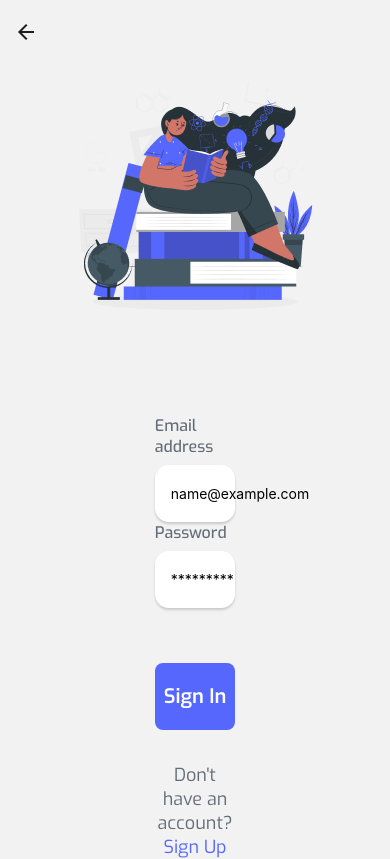
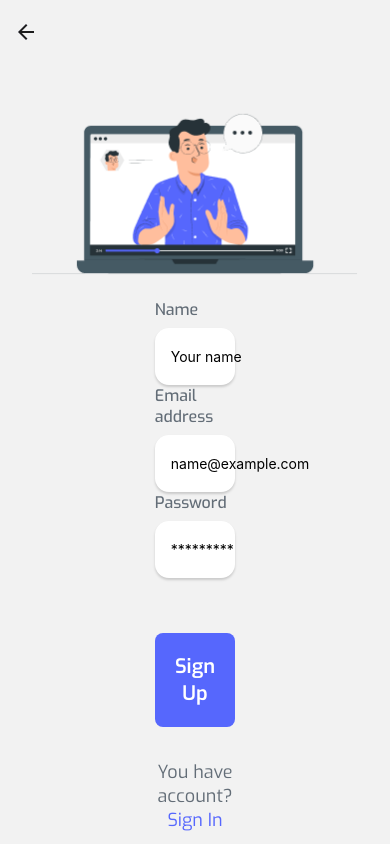
Before and after one commit to SClasen95/AssessmentAppExpo, a React Native app: screen /SignInScreen in a window 390 px wide. Built offline with nearby package versions, Linux system fonts and the light colour scheme.

Commit message:
merged signup and signin to one screen for effect

```diff
--- a/src/components/navigators/StackNavigator.tsx
+++ b/src/components/navigators/StackNavigator.tsx
@@ -3,7 +3,6 @@ import { createStackNavigator } from "@react-navigation/stack";
 import React from "react";
 import SplashScreen from "../../screens/auth/SplashScreen";
 import SignInScreen from "../../screens/auth/SignInScreen";
-import SignUpScreen from "../../screens/auth/SignUpScreen";
 import GradeScreen from "../../screens/app/GradeScreen";
 import ProvinceScreen from "../../screens/app/ProvinceScreen";
 import TabNavigator from "./TabNavigator";
@@ -13,7 +12,6 @@ import { colors } from "../../utils/colors";
 export type StackParamList = {
   SplashScreen: undefined;
   SignInScreen: undefined;
-  SignUpScreen: undefined;
   GradeScreen: undefined;
   ProvinceScreen: undefined;
   TabNavigator: undefined;
@@ -37,7 +35,6 @@ function StackNavigator() {
         >
           <Stack.Screen name="SplashScreen" component={SplashScreen} />
           <Stack.Screen name="SignInScreen" component={SignInScreen} />
-          <Stack.Screen name="SignUpScreen" component={SignUpScreen} />
           <Stack.Screen name="GradeScreen" component={GradeScreen} />
           <Stack.Screen name="ProvinceScreen" component={ProvinceScreen} />
           <Stack.Screen name="TabNavigator" component={TabNavigator} />
--- a/src/screens/auth/SignInScreen.tsx
+++ b/src/screens/auth/SignInScreen.tsx
@@ -7,6 +7,8 @@ import {
   Alert,
   Platform,
   ScrollView,
+  UIManager,
+  LayoutAnimation,
 } from "react-native";
 import Button from "../../components/Button";
 import { colors } from "../../utils/colors";
@@ -19,11 +21,43 @@ import { StackParamList } from "../../components/navigators/StackNavigator";
 interface SignInScreenNavigationProp
   extends StackScreenProps<StackParamList, "SignInScreen"> {}
 
+UIManager.setLayoutAnimationEnabledExperimental &&
+  UIManager.setLayoutAnimationEnabledExperimental(true);
+
 function SignInScreen({ navigation }: SignInScreenNavigationProp) {
   const userData = useContext(UserContext);
   const [invalidFields, setInvalidFields] = useState<string[]>([]);
   const [email, setEmail] = useState("");
   const [password, setPassword] = useState("");
+  const [userName, setUserName] = useState("");
+  const [isSignUp, setIsSignUp] = useState(true);
+
+  function onSignUp() {
+    // Store the user input in the context
+    const newInvalidFields: string[] = [];
+
+    if (userName === "") {
+      newInvalidFields.push("userName");
+    }
+    if (email === "") {
+      newInvalidFields.push("email");
+    }
+    if (password === "") {
+      newInvalidFields.push("password");
+    }
+
+    setInvalidFields(newInvalidFields);
+
+    if (newInvalidFields.length === 0) {
+      const validUser = {
+        userName: userName,
+        email: email,
+        password: password,
+      };
+      userData?.setUser(validUser);
+      navigation.navigate("GradeScreen");
+    }
+  }
 
   function onSignIn() {
     const newInvalidFields: string[] = [];
@@ -47,19 +81,32 @@ function SignInScreen({ navigation }: SignInScreenNavigationProp) {
     setInvalidFields(newInvalidFields);
   }
 
-  function onSignUp() {
-    navigation.navigate("SignUpScreen");
+  function togleView() {
+    LayoutAnimation.configureNext(LayoutAnimation.Presets.easeInEaseOut); // Add animation configuration
+    setIsSignUp(!isSignUp);
   }
 
   return (
     <ScrollView showsVerticalScrollIndicator={false}>
       <View style={styles.container}>
         <Image
-          style={styles.image}
+          style={isSignUp ? styles.signUpImage : styles.signInImage}
           resizeMode="contain"
-          source={require("../../assets/signin.png")}
+          source={
+            isSignUp
+              ? require("../../assets/signup.png")
+              : require("../../assets/signin.png")
+          }
         />
-        <View style={styles.inputContainer}>
+        <View style={[styles.inputContainer, { marginTop: isSignUp ? 0 : 86 }]}>
+          {isSignUp && (
+            <Input
+              isError={invalidFields.includes("userName")}
+              label={"Name"}
+              placeholder={"Your name"}
+              onChangeText={(text) => setUserName(text)}
+            />
+          )}
           <Input
             isError={invalidFields.includes("email")}
             label={"Email address"}
@@ -79,14 +126,29 @@ function SignInScreen({ navigation }: SignInScreenNavigationProp) {
         </View>
 
         <View style={styles.buttonContainer}>
+          {isSignUp ? (
+            <>
+              <Button title={"Sign Up"} onPress={onSignUp} />
+              <Text style={styles.footerText}>
+                You have account?
+                <Text style={styles.footerLink} onPress={togleView}>
+                  {" "}
+                  Sign In
+                </Text>
+              </Text>
+            </>
+          ) : (
+            <>
               <Button title={"Sign In"} onPress={onSignIn} />
               <Text style={styles.footerText}>
                 Don't have an account?
-            <Text style={styles.footerLink} onPress={onSignUp}>
+                <Text style={styles.footerLink} onPress={togleView}>
                   {" "}
                   Sign Up
                 </Text>
               </Text>
+            </>
+          )}
         </View>
       </View>
     </ScrollView>
@@ -101,14 +163,18 @@ const styles = StyleSheet.create({
     paddingHorizontal: 34,
     flexDirection: "column",
     alignItems: "center",
+    justifyContent: "flex-end",
   },
-  image: {
+  signInImage: {
     width: 266,
     height: 266,
     aspectRatio: 1,
   },
+  signUpImage: {
+    width: 353,
+    height: 235,
+  },
   inputContainer: {
-    marginTop: 85,
     width: Platform.OS === "web" ? "25%" : "100%",
   },
   buttonContainer: {
--- a/src/screens/auth/SignUpScreen.tsx
+++ /dev/null
@@ -1,142 +0,0 @@
-import React, { useContext, useState } from "react";
-import {
-  Image,
-  StyleSheet,
-  Text,
-  View,
-  Alert,
-  Platform,
-  ScrollView,
-} from "react-native";
-import Button from "../../components/Button";
-import { colors } from "../../utils/colors";
-import Input from "../../components/Input";
-import { StackScreenProps } from "@react-navigation/stack";
-import { UserContext } from "../../../App";
-import { ValidUserType } from "../../data/ValidUsers";
-import { StackParamList } from "../../components/navigators/StackNavigator";
-
-interface SignUpScreenNavigationProp
-  extends StackScreenProps<StackParamList, "SignUpScreen"> {}
-
-function SignUpScreen({ navigation }: SignUpScreenNavigationProp) {
-  const userData = useContext(UserContext);
-  const [invalidFields, setInvalidFields] = useState<string[]>([]);
-  const [values, setValues] = useState<ValidUserType>({
-    userName: "",
-    email: "",
-    password: "",
-  });
-
-  const onChange = (key: string, value: string) => {
-    setValues((v) => ({ ...v, [key]: value }));
-  };
-
-  function onSignUp() {
-    // Store the user input in the context
-    const newInvalidFields: string[] = [];
-
-    if (values.userName === "") {
-      newInvalidFields.push("userName");
-    }
-    if (values.email === "") {
-      newInvalidFields.push("email");
-    }
-    if (values.password === "") {
-      newInvalidFields.push("password");
-    }
-
-    setInvalidFields(newInvalidFields);
-
-    if (newInvalidFields.length === 0) {
-      userData?.setUser(values);
-      navigation.navigate("GradeScreen");
-    }
-  }
-
-
-  function onSignIn() {
-    navigation.navigate("SignInScreen");
-  }
-
-  return (
-    <ScrollView showsVerticalScrollIndicator={false}>
-      <View style={styles.container}>
-        <Image
-          style={styles.image}
-          resizeMode="contain"
-          source={require("../../assets/signup.png")}
-        />
-        <View style={styles.inputContainer}>
-          <Input
-            isError={invalidFields.includes("userName")}
-            label={"Name"}
-            placeholder={"Your name"}
-            onChangeText={(v) => onChange("userName", v)}
-          />
-          <Input
-            isError={invalidFields.includes("email")}
-            label={"Email address"}
-            placeholder={"name@example.com"}
-            keyboardType="email-address"
-            onChangeText={(v) => onChange("email", v)}
-          />
-          <Input
-            isError={invalidFields.includes("password")}
-            label={"Password"}
-            placeholder={"*********"}
-            isPassword
-            onChangeText={(v) => onChange("password", v)}
-          />
-        </View>
-
-        <View style={styles.buttonContainer}>
-          <Button title={"Sign Up"} onPress={onSignUp} />
-          <Text style={styles.footerText}>
-            You have account?
-            <Text style={styles.footerLink} onPress={onSignIn}>
-              {" "}
-              Sign In
-            </Text>
-          </Text>
-        </View>
-      </View>
-    </ScrollView>
-  );
-}
-
-export default React.memo(SignUpScreen);
-
-const styles = StyleSheet.create({
-  container: {
-    flex: 1,
-    paddingHorizontal: 34,
-    flexDirection: "column",
-    alignItems: "center",
-  },
-  image: {
-    width: 353,
-    height: 235,
-  },
-  inputContainer: {
-    marginTop: 40,
-    width: Platform.OS === "web" ? "25%" : "100%",
-  },
-  buttonContainer: {
-    width: Platform.OS === "web" ? "25%" : "80%",
-    position: "relative",
-    marginBottom: 76,
-    marginTop:20
-  },
-  footerText: {
-    fontFamily: "exo-400",
-    color: colors.grey,
-    marginTop: 33,
-    fontSize: 18,
-    textAlign: "center",
-  },
-  footerLink: {
-    fontFamily: "exo-400",
-    color: colors.blue,
-  },
-});
--- a/src/screens/auth/SplashScreen.tsx
+++ b/src/screens/auth/SplashScreen.tsx
@@ -10,7 +10,7 @@ interface SplashScreenNavigationProp
 
 function SplashScreen({ navigation }: SplashScreenNavigationProp) {
   const onButtonPress = () => {
-    navigation.navigate("SignUpScreen");
+    navigation.navigate("SignInScreen");
   };
 
   return (
```
Lines whose indentation alone changed are shown as unchanged.
